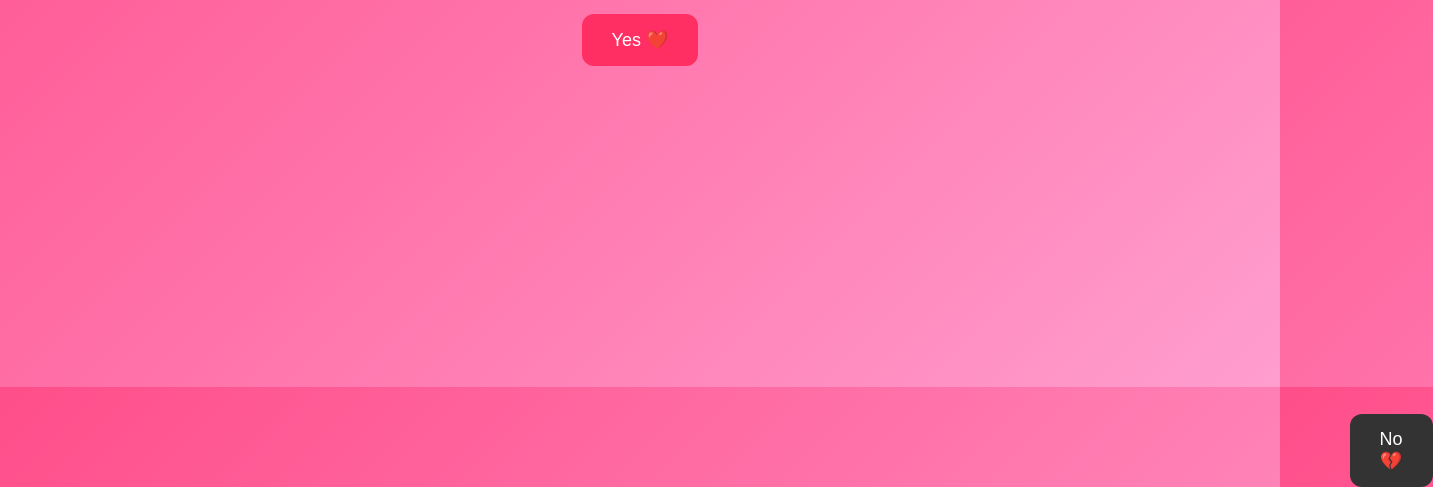
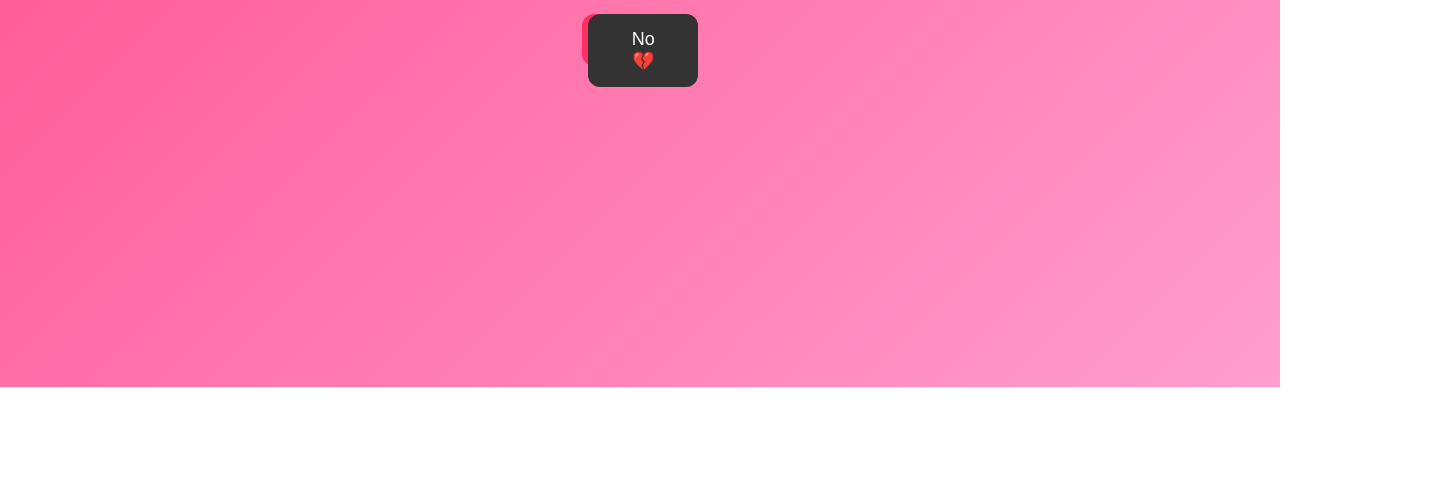
Before and after one commit to rij-summit/grrr, a plain HTML site: page index.html in a window 1280 px wide. Shown: the part 413-900 px from the top of the page, 1433 px wide, since content can reach past the window. After the commit the page ends 800 px from the top, so only its background shows below. Drawn offline with Linux system fonts and the light colour scheme.

Commit message:
Update index.html

```diff
--- a/index.html
+++ b/index.html
@@ -1,10 +1,9 @@
 <!DOCTYPE html>
 <html>
 <head>
-<meta charset="UTF-8">
-<meta name="viewport" content="width=device-width, initial-scale=1.0">
+<meta charset="UTF-8" />
+<meta name="viewport" content="width=device-width, initial-scale=1.0" />
 <title>Do You Love Me? ❤️</title>
-
 <style>
   body {
     margin: 0;
@@ -19,14 +18,17 @@ body {
     text-align: center;
     color: white;
   }
-
   h1 {
     font-size: 26px;
     padding: 20px;
   }
-
-.buttons { position: relative; display: flex; justify-content: center; align-items: center; gap: 20px; }
-
+  .buttons {
+    display: flex;
+    gap: 20px;
+    position: relative; /* important for absolute positioning inside */
+    flex-wrap: wrap; /* allows buttons to stack on small screens */
+    justify-content: center;
+  }
   button {
     padding: 15px 30px;
     font-size: 18px;
@@ -34,95 +36,83 @@ button {
     border-radius: 12px;
     cursor: pointer;
     transition: 0.2s;
-    max-width: 90vw; /* prevent overflow on small screens */
+    max-width: 90vw;
   }
-
-#yesBtn { background-color: #ff2e63; color: white; position: relative; /* stays in flex layout */ }
-
-#noBtn { background-color: #333; color: white; position: absolute; left: 60%; /* start offset to the right */ top: 0; /* aligned with Yes button vertically */ }
-
+  #yesBtn {
+    background-color: #ff2e63;
+    color: white;
+  }
+  #noBtn {
+    background-color: #333;
+    color: white;
+    position: absolute; /* position inside container, will be set dynamically */
+  }
   .message {
     font-size: 30px;
     animation: fadeIn 1s ease forwards;
   }
-
   @keyframes fadeIn {
     from { opacity: 0; transform: scale(0.8); }
     to { opacity: 1; transform: scale(1); }
   }
-
   .heart {
     position: absolute;
     font-size: 24px;
     animation: floatUp 4s linear infinite;
   }
-
   @keyframes floatUp {
     0% { transform: translateY(0); opacity: 1; }
     100% { transform: translateY(-100vh); opacity: 0; }
   }
-
   .confetti {
     position: absolute;
     width: 8px;
     height: 8px;
     animation: fall 3s linear forwards;
   }
-
   @keyframes fall {
     0% { transform: translateY(-100px) rotate(0deg); }
     100% { transform: translateY(100vh) rotate(720deg); }
   }
 </style>
 </head>
-
 <body>
-
 <h1 id="question">Do you love me?</h1>
-
 <div class="buttons">
   <button id="yesBtn">Yes ❤️</button>
   <button id="noBtn">No 💔</button>
 </div>
 
 <script>
-window.addEventListener("load", () => { const maxX = window.innerWidth - noBtn.offsetWidth - 20; const maxY = window.innerHeight - noBtn.offsetHeight - 20; noBtn.style.left = Math.min(maxX, window.innerWidth * 0.6) + "px"; noBtn.style.top = Math.min(maxY, window.innerHeight * 0.5) + "px"; });
-
 const noBtn = document.getElementById("noBtn");
 const yesBtn = document.getElementById("yesBtn");
 const question = document.getElementById("question");
+const buttonsContainer = document.querySelector('.buttons');
 
 let noCount = 0;
 
+// Function to move No button within the container
 function moveButton() {
-    const maxX = window.innerWidth - noBtn.offsetWidth - 20;
-    const maxY = window.innerHeight - noBtn.offsetHeight - 20;
+  const containerWidth = buttonsContainer.offsetWidth;
+  const containerHeight = buttonsContainer.offsetHeight;
+  const btnWidth = noBtn.offsetWidth;
+  const btnHeight = noBtn.offsetHeight;
 
-    let newX, newY;
-    let overlap = true;
+  const maxX = containerWidth - btnWidth;
+  const maxY = containerHeight - btnHeight;
 
-    // Keep trying until the No button is not overlapping Yes
-    while (overlap) {
-        newX = Math.max(10, Math.random() * maxX);
-        newY = Math.max(10, Math.random() * maxY);
+  const randX = Math.random() * maxX;
+  const randY = Math.random() * maxY;
 
-        const yesRect = yesBtn.getBoundingClientRect();
-        const buffer = 80; // minimum distance between buttons
-
-        // Check if new position overlaps with Yes button
-        if (
-            newX + noBtn.offsetWidth < yesRect.left - buffer ||
-            newX > yesRect.right + buffer ||
-            newY + noBtn.offsetHeight < yesRect.top - buffer ||
-            newY > yesRect.bottom + buffer
-        ) {
-            overlap = false;
-        }
+  noBtn.style.left = randX + 'px';
+  noBtn.style.top = randY + 'px';
 }
 
-    noBtn.style.left = newX + "px";
-    noBtn.style.top = newY + "px";
-}
+// Initialize position of No button
+moveButton();
+
+// Optional: reposition on window resize
+window.addEventListener('resize', moveButton);
 
 noBtn.addEventListener("mouseover", moveButton);
 noBtn.addEventListener("touchstart", moveButton);
@@ -136,11 +126,10 @@ noBtn.addEventListener("click", function() {
 
 yesBtn.addEventListener("click", function() {
   document.body.innerHTML = `<div class="message">I knew it 😌</div>`;
-
   setTimeout(() => {
     document.body.innerHTML = `
       <div class="message">
-                ❤️ Happy Valentine's Day ❤️ <br><br>
+        ❤️ Happy Valentine's Day my bebesaurrr❤️ <br><br>
         I love you 💕
       </div>
     `;
@@ -157,7 +146,6 @@ function createHearts() {
     heart.style.left = Math.random() * window.innerWidth + "px";
     heart.style.bottom = "0px";
     document.body.appendChild(heart);
-
     setTimeout(() => heart.remove(), 4000);
   }, 300);
 }
@@ -167,15 +155,11 @@ function createConfetti() {
     const confetti = document.createElement("div");
     confetti.classList.add("confetti");
     confetti.style.left = Math.random() * window.innerWidth + "px";
-        confetti.style.backgroundColor =
-            `hsl(${Math.random() * 360}, 100%, 50%)`;
+    confetti.style.backgroundColor = `hsl(${Math.random() * 360}, 100%, 50%)`;
     document.body.appendChild(confetti);
-
     setTimeout(() => confetti.remove(), 3000);
   }
 }
 </script>
-
-
 </body>
 </html>
```
Lines whose indentation alone changed are shown as unchanged.
